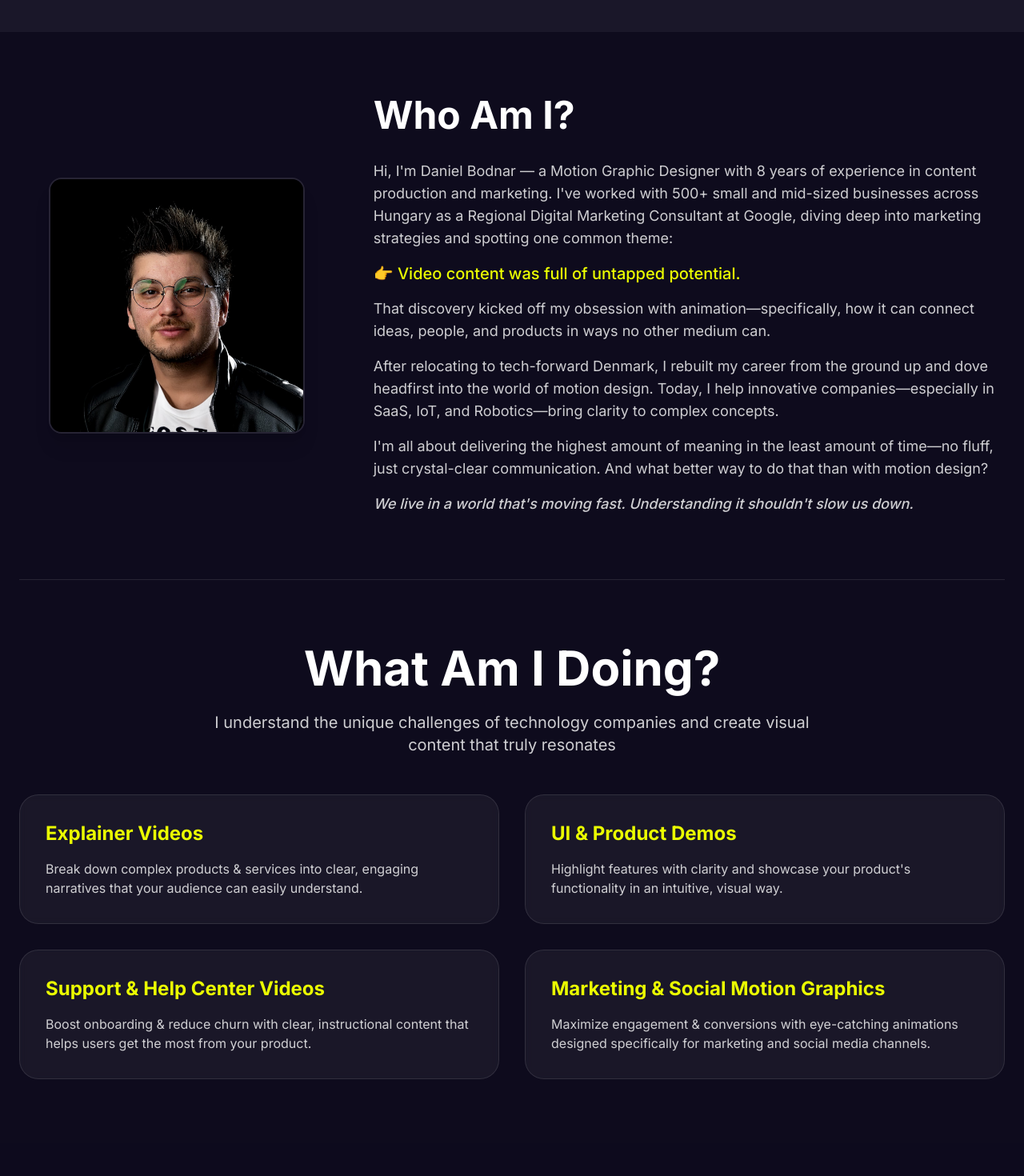
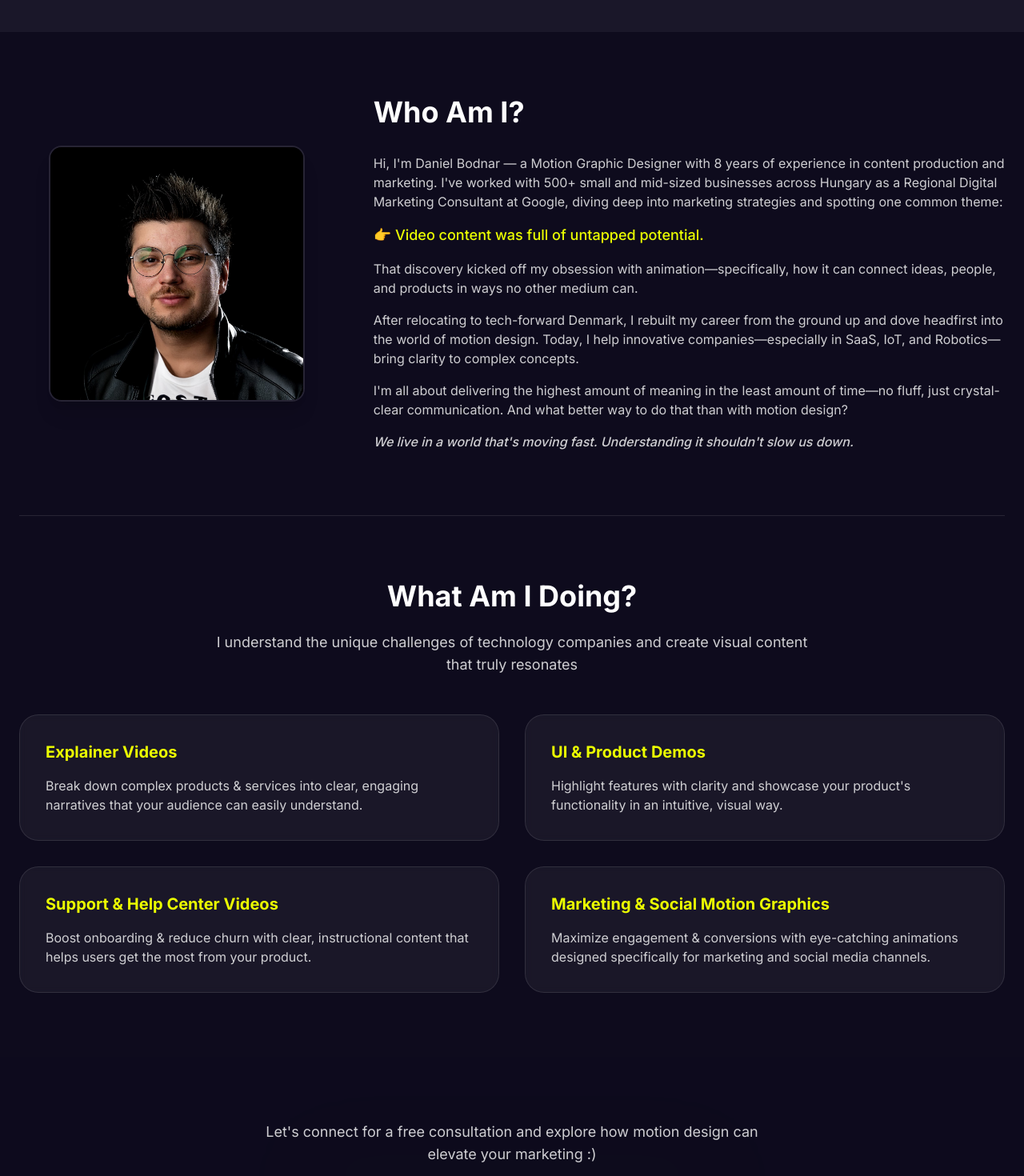
Before and after one commit to danny4fox/yellow-brick-launchpad, a React (Vite) app: page / in a window 1280 px wide. Shown: the part 720-2190 px from the top of the page at 80% size. Built offline with nearby package versions, Linux system fonts and the light colour scheme.

Commit message:
Refactor: Adjust font sizes for consistency
Adjust font sizes across the application for better consistency and readability.

```diff
--- a/src/pages/Index.tsx
+++ b/src/pages/Index.tsx
@@ -1,3 +1,4 @@
+
 import React from 'react';
 import VideoEmbed from '../components/VideoEmbed';
 import ActionButton from '../components/ActionButton';
@@ -53,14 +54,14 @@ const Index = () => {
                 />
               </div>
               <div className="md:w-2/3">
-                <h2 className="text-4xl md:text-5xl font-bold mb-8">Who Am I?</h2>
-                <div className="space-y-4 text-lg text-white/80">
+                <h2 className="text-3xl md:text-4xl font-bold mb-8">Who Am I?</h2>
+                <div className="space-y-4 text-base text-white/80">
                   <p>
                     Hi, I'm Daniel Bodnar — a Motion Graphic Designer with 8 years of experience in content production and marketing.
                     I've worked with 500+ small and mid-sized businesses across Hungary as a Regional Digital Marketing Consultant at Google,
                     diving deep into marketing strategies and spotting one common theme:
                   </p>
-                  <p className="text-xl font-medium text-neon">
+                  <p className="text-lg font-medium text-neon">
                     👉 Video content was full of untapped potential.
                   </p>
                   <p>
@@ -92,8 +93,8 @@ const Index = () => {
         <section id="services" className="py-20 bg-gradient-to-b from-darknavy to-darknavy/80">
           <div className="container mx-auto px-6">
             <div className="text-center mb-12">
-              <h2 className="text-4xl md:text-6xl font-bold mb-6">What Am I Doing?</h2>
-              <p className="text-lg md:text-xl max-w-3xl mx-auto text-white/80">
+              <h2 className="text-3xl md:text-4xl font-bold mb-6">What Am I Doing?</h2>
+              <p className="text-base md:text-lg max-w-3xl mx-auto text-white/80">
                 I understand the unique challenges of technology companies and create visual
                 content that truly resonates
               </p>
@@ -102,26 +103,26 @@ const Index = () => {
             {/* Services Cards */}
             <div className="grid grid-cols-1 md:grid-cols-2 gap-8">
               <div className="p-8 rounded-3xl bg-white/5 backdrop-blur-sm border border-white/10 hover:border-neon/50 transition-all">
-                <h3 className="font-bold text-2xl mb-4 text-neon">Explainer Videos</h3>
-                <p className="text-white/80">
+                <h3 className="font-bold text-xl mb-4 text-neon">Explainer Videos</h3>
+                <p className="text-base text-white/80">
                   Break down complex products & services into clear, engaging narratives that your audience can easily understand.
                 </p>
               </div>
               <div className="p-8 rounded-3xl bg-white/5 backdrop-blur-sm border border-white/10 hover:border-neon/50 transition-all">
-                <h3 className="font-bold text-2xl mb-4 text-neon">UI & Product Demos</h3>
-                <p className="text-white/80">
+                <h3 className="font-bold text-xl mb-4 text-neon">UI & Product Demos</h3>
+                <p className="text-base text-white/80">
                   Highlight features with clarity and showcase your product's functionality in an intuitive, visual way.
                 </p>
               </div>
               <div className="p-8 rounded-3xl bg-white/5 backdrop-blur-sm border border-white/10 hover:border-neon/50 transition-all">
-                <h3 className="font-bold text-2xl mb-4 text-neon">Support & Help Center Videos</h3>
-                <p className="text-white/80">
+                <h3 className="font-bold text-xl mb-4 text-neon">Support & Help Center Videos</h3>
+                <p className="text-base text-white/80">
                   Boost onboarding & reduce churn with clear, instructional content that helps users get the most from your product.
                 </p>
               </div>
               <div className="p-8 rounded-3xl bg-white/5 backdrop-blur-sm border border-white/10 hover:border-neon/50 transition-all">
-                <h3 className="font-bold text-2xl mb-4 text-neon">Marketing & Social Motion Graphics</h3>
-                <p className="text-white/80">
+                <h3 className="font-bold text-xl mb-4 text-neon">Marketing & Social Motion Graphics</h3>
+                <p className="text-base text-white/80">
                   Maximize engagement & conversions with eye-catching animations designed specifically for marketing and social media channels.
                 </p>
               </div>
@@ -134,7 +135,7 @@ const Index = () => {
           <div className="absolute inset-0 bg-neon/5 blur-3xl rounded-full mx-auto w-1/2 h-1/2 my-auto opacity-20"></div>
           <div className="container mx-auto px-6 relative z-10">
             <div className="text-center mb-8">
-              <p className="text-xl text-white/80 max-w-2xl mx-auto">
+              <p className="text-lg text-white/80 max-w-2xl mx-auto">
                 Let's connect for a free consultation and explore how motion design can elevate your marketing :)
               </p>
             </div>
```
